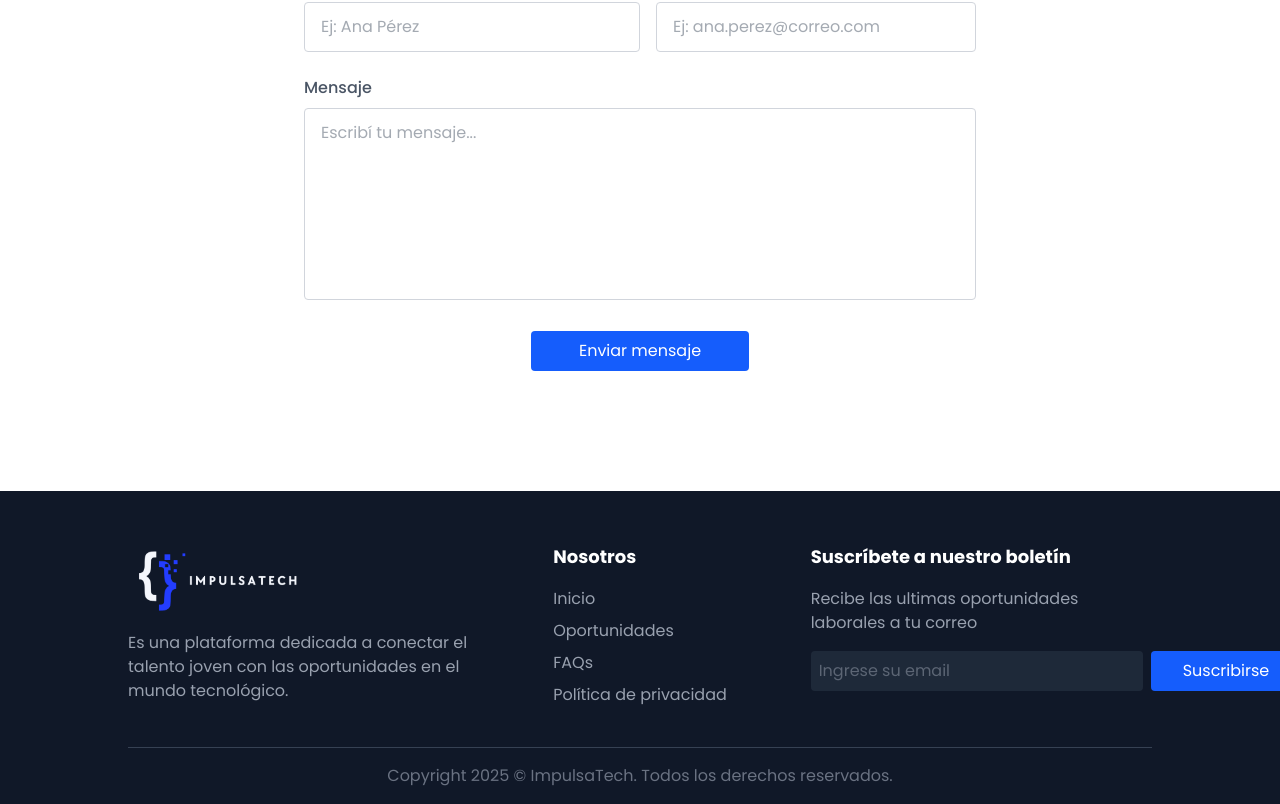
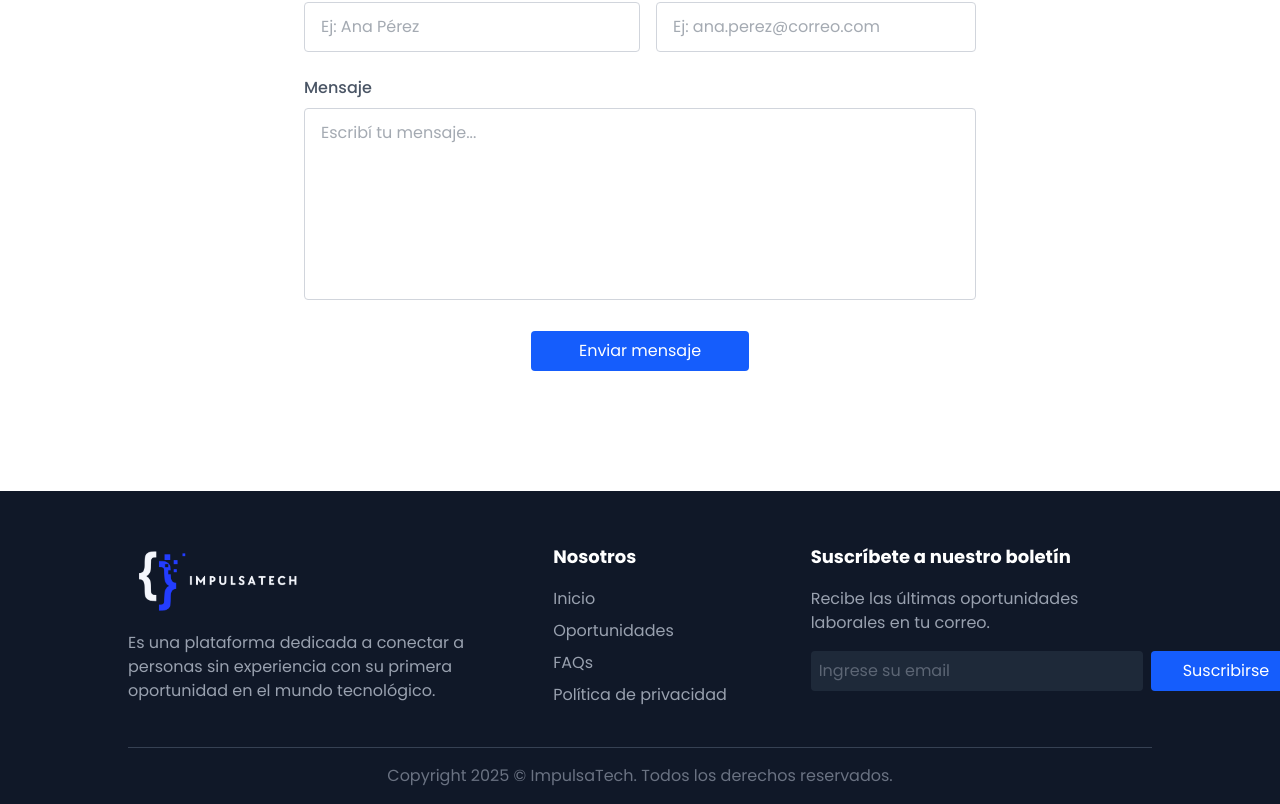
Before and after one commit to almendrasmaria/impulsa-tech, a React (Vite) app: page / in a window 1280 px wide. Shown: the part 2620-3424 px from the top of the page. Built offline with nearby package versions, Linux system fonts and the light colour scheme.

Commit message:
Actualizar texto en el componente Footer para mejorar la claridad y corregir errores gramaticales

```diff
--- a/src/components/Footer.tsx
+++ b/src/components/Footer.tsx
@@ -8,7 +8,7 @@ const Footer = () => {
                         alt="Impulsa Tech"
                         className="object-contain w-[150px] h-[70px] md:w-[180px] md:h-[100px]"
                     />
-                    <p className="text-gray-400">Es una plataforma dedicada a conectar el talento joven con las oportunidades en el mundo tecnológico.</p>
+                    <p className="text-gray-400">Es una plataforma dedicada a conectar a personas sin experiencia con su primera oportunidad en el mundo tecnológico.</p>
                 </div>
                 <div>
                     <h3 className="text-white text-lg font-bold mb-4 mt-3">Nosotros</h3>
@@ -21,7 +21,7 @@ const Footer = () => {
                 </div>
                 <div className="w-full md:w-1/3">
                     <h3 className="text-white text-lg font-bold mb-4 mt-3">Suscríbete a nuestro boletín</h3>
-                    <p className="text-gray-400 mb-4 max-w-80">Recibe las ultimas oportunidades laborales a tu correo</p>
+                    <p className="text-gray-400 mb-4 max-w-80">Recibe las últimas oportunidades laborales en tu correo.</p>
                     <div className="flex gap-2">
                         <input
                             type="email"
```
